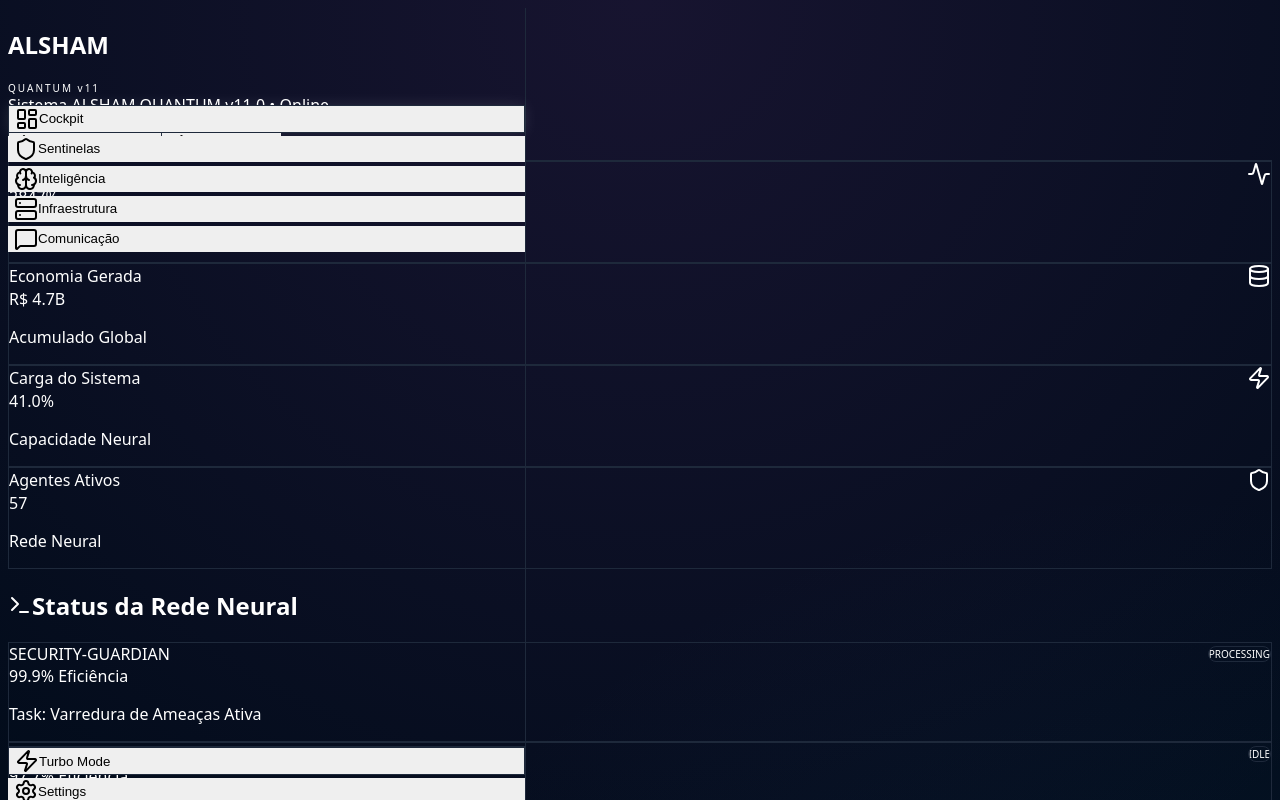
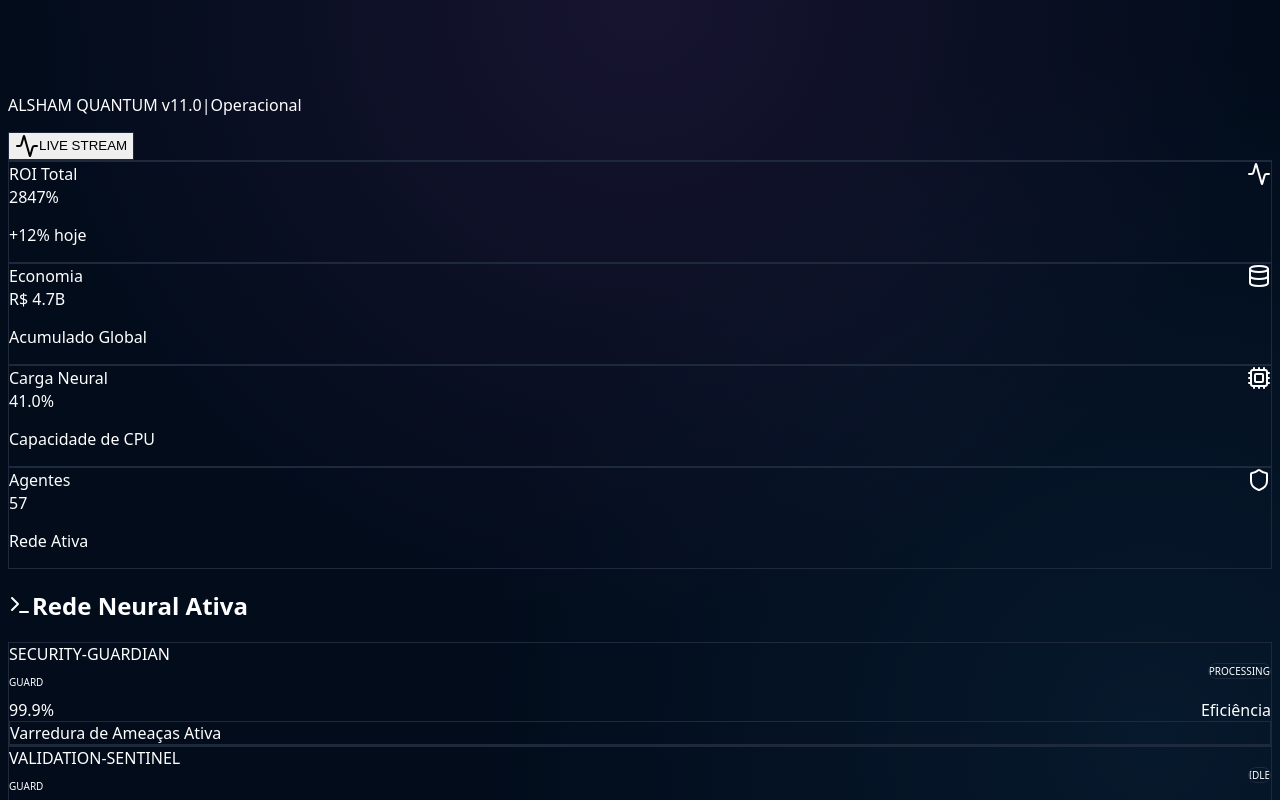
Before and after one commit to AbnadabyBonaparte/suna-alsham-automl, a Next.js app in the folder frontend/: page /dashboard in a window 1280 px wide. Shown: the top 800 px of the page. Built offline with nearby package versions, Linux system fonts and the light colour scheme.

Commit message:
fix: resolve NaN 3d error, fix layout overflow and card visibility

```diff
--- a/frontend/src/app/dashboard/layout.tsx
+++ b/frontend/src/app/dashboard/layout.tsx
@@ -6,9 +6,14 @@ export default function DashboardLayout({
   children: React.ReactNode;
 }) {
   return (
-    <div className="min-h-screen bg-black text-white flex">
-      <Sidebar />
-      <main className="flex-1 ml-64 relative z-0">
+    <div className="flex min-h-screen bg-black">
+      {/* Sidebar Fixa */}
+      <div className="fixed inset-y-0 z-50 w-64 hidden md:flex flex-col">
+        <Sidebar />
+      </div>
+
+      {/* Conteúdo Principal (com margem para não ficar embaixo da sidebar) */}
+      <main className="flex-1 md:pl-64 relative overflow-y-auto h-screen">
         {children}
       </main>
     </div>
--- a/frontend/src/app/dashboard/page.tsx
+++ b/frontend/src/app/dashboard/page.tsx
@@ -4,7 +4,7 @@ import { useEffect } from "react";
 import { Card, CardContent, CardHeader, CardTitle } from "@/components/ui/card";
 import { Badge } from "@/components/ui/badge";
 import { Button } from "@/components/ui/button";
-import { Activity, Shield, Zap, Database, Terminal } from "lucide-react";
+import { Activity, Shield, Zap, Database, Terminal, Cpu } from "lucide-react";
 import { useQuantumStore } from "@/lib/store";
 
 export default function DashboardPage() {
@@ -18,71 +18,81 @@ export default function DashboardPage() {
   }, [simulatePulse]);
 
   return (
-    <div className="p-8 space-y-8 min-h-screen bg-black text-white/90 font-sans selection:bg-purple-500/30">
+    <div className="p-8 space-y-8 text-white/90 font-sans selection:bg-purple-500/30">
 
-      <div className="flex flex-col md:flex-row justify-between items-start md:items-center gap-4 border-b border-white/10 pb-6">
+      {/* Header Section */}
+      <div className="flex flex-col md:flex-row justify-between items-start md:items-center gap-4 border-b border-white/10 pb-6 bg-black/20 backdrop-blur-sm sticky top-0 z-40">
         <div>
           <h1 className="text-4xl font-bold bg-clip-text text-transparent bg-gradient-to-r from-purple-400 via-fuchsia-300 to-white tracking-tight">
             Cockpit de Deus
           </h1>
-          <p className="text-white/50 mt-1 font-light tracking-wide">
-            Sistema ALSHAM QUANTUM v11.0 <span className="text-green-500 mx-2">•</span> Online
+          <p className="text-zinc-400 mt-1 font-light tracking-wide flex items-center gap-2">
+            <span className="inline-block w-2 h-2 rounded-full bg-green-500 animate-pulse"></span>
+            ALSHAM QUANTUM v11.0 <span className="text-zinc-600">|</span> Operacional
           </p>
         </div>
         <div className="flex gap-3">
           <Button
             variant="outline"
-            className={`border-purple-500/30 hover:bg-purple-900/20 transition-all ${isLive ? 'text-green-400 border-green-500/30 animate-pulse' : 'text-gray-400'}`}
+            className={`border-purple-500/30 bg-purple-500/10 hover:bg-purple-500/20 transition-all ${isLive ? 'text-green-400 border-green-500/30' : 'text-gray-400'}`}
             onClick={toggleLiveMode}
           >
             <Activity className="mr-2 h-4 w-4" />
-            {isLive ? "LIVE STREAM: ON" : "STREAM PAUSED"}
-          </Button>
-          <Button className="bg-white text-black hover:bg-gray-200 font-medium">
-            <Zap className="mr-2 h-4 w-4 fill-black" /> Iniciar Onda 2
+            {isLive ? "LIVE STREAM" : "PAUSED"}
           </Button>
         </div>
       </div>
 
+      {/* KPI Grid */}
       <div className="grid grid-cols-1 md:grid-cols-2 lg:grid-cols-4 gap-6">
         <KpiCard title="ROI Total" value={`${metrics.roi}%`} sub="+12% hoje" icon={Activity} color="text-purple-400" />
-        <KpiCard title="Economia Gerada" value={`R$ ${metrics.savings}B`} sub="Acumulado Global" icon={Database} color="text-green-400" />
-        <KpiCard title="Carga do Sistema" value={`${metrics.systemLoad.toFixed(1)}%`} sub="Capacidade Neural" icon={Zap} color="text-amber-400" />
-        <KpiCard title="Agentes Ativos" value={metrics.activeAgents.toString()} sub="Rede Neural" icon={Shield} color="text-blue-400" />
+        <KpiCard title="Economia" value={`R$ ${metrics.savings}B`} sub="Acumulado Global" icon={Database} color="text-green-400" />
+        <KpiCard title="Carga Neural" value={`${metrics.systemLoad.toFixed(1)}%`} sub="Capacidade de CPU" icon={Cpu} color="text-amber-400" />
+        <KpiCard title="Agentes" value={metrics.activeAgents.toString()} sub="Rede Ativa" icon={Shield} color="text-blue-400" />
       </div>
 
-      <div className="space-y-4">
+      {/* Agents Grid */}
+      <div className="space-y-6">
         <div className="flex items-center justify-between">
-          <h2 className="text-xl font-semibold text-white/80 flex items-center gap-2">
-            <Terminal className="h-5 w-5 text-purple-500" />
-            Status da Rede Neural
+          <h2 className="text-2xl font-bold text-white flex items-center gap-3">
+            <Terminal className="h-6 w-6 text-purple-500" />
+            Rede Neural Ativa
           </h2>
         </div>
 
-        <div className="grid grid-cols-1 md:grid-cols-2 lg:grid-cols-3 gap-6">
+        <div className="grid grid-cols-1 md:grid-cols-2 xl:grid-cols-3 gap-6">
           {agents.map((agent) => (
             <Card
               key={agent.id}
-              className="bg-black/40 border-white/10 backdrop-blur-md hover:border-purple-500/50 transition-all duration-500 group"
+              className="bg-zinc-900/40 border-white/5 backdrop-blur-sm hover:border-purple-500/50 hover:bg-zinc-900/60 transition-all duration-300 group"
             >
               <CardHeader className="flex flex-row items-center justify-between pb-2">
-                <CardTitle className="text-sm font-medium text-white/70 group-hover:text-purple-300 transition-colors">
-                  {agent.name}
-                </CardTitle>
+                <div className="space-y-1">
+                  <CardTitle className="text-sm font-medium text-zinc-200 group-hover:text-purple-300 transition-colors">
+                    {agent.name}
+                  </CardTitle>
+                  <p className="text-[10px] text-zinc-500 uppercase tracking-wider">{agent.role}</p>
+                </div>
                 <StatusBadge status={agent.status} />
               </CardHeader>
               <CardContent>
-                <div className="text-2xl font-bold text-white mb-1">
-                  {agent.efficiency.toFixed(1)}% <span className="text-xs font-normal text-white/30">Eficiência</span>
+                <div className="flex items-end justify-between mb-2">
+                   <div className="text-2xl font-bold text-white">
+                     {agent.efficiency.toFixed(1)}%
+                   </div>
+                   <span className="text-xs text-zinc-500 mb-1">Eficiência</span>
                 </div>
-                <p className="text-xs text-white/40 font-mono mt-2">
-                  Task: <span className="text-purple-300/80">{agent.currentTask}</span>
-                </p>
-                <div className="w-full bg-white/5 h-1 mt-4 rounded-full overflow-hidden">
+
+                <div className="w-full bg-black/50 h-1.5 rounded-full overflow-hidden">
                     <div
-                        className="bg-purple-500 h-full transition-all duration-1000 ease-in-out"
+                        className={`h-full transition-all duration-1000 ease-in-out ${getBarColor(agent.efficiency)}`}
                         style={{ width: `${agent.efficiency}%` }}
                     />
+                </div>
+
+                <div className="mt-4 flex items-center gap-2 text-xs text-zinc-400 bg-black/20 p-2 rounded border border-white/5">
+                  <span className="w-1.5 h-1.5 rounded-full bg-purple-500/50"></span>
+                  <span className="truncate font-mono text-purple-200/70">{agent.currentTask}</span>
                 </div>
               </CardContent>
             </Card>
@@ -95,14 +105,14 @@ export default function DashboardPage() {
 
 function KpiCard({ title, value, sub, icon: Icon, color }: any) {
   return (
-    <Card className="bg-black/40 border-white/10 backdrop-blur-md hover:bg-white/5 transition-colors">
+    <Card className="bg-zinc-900/40 border-white/5 backdrop-blur-sm">
       <CardHeader className="flex flex-row items-center justify-between space-y-0 pb-2">
-        <CardTitle className="text-sm font-medium text-white/60">{title}</CardTitle>
+        <CardTitle className="text-sm font-medium text-zinc-400">{title}</CardTitle>
         <Icon className={`h-4 w-4 ${color}`} />
       </CardHeader>
       <CardContent>
         <div className="text-2xl font-bold text-white">{value}</div>
-        <p className="text-xs text-white/40">{sub}</p>
+        <p className="text-xs text-zinc-500 mt-1">{sub}</p>
       </CardContent>
     </Card>
   );
@@ -110,15 +120,21 @@ function KpiCard({ title, value, sub, icon: Icon, color }: any) {
 
 function StatusBadge({ status }: { status: string }) {
     const colors: Record<string, string> = {
-        IDLE: "bg-gray-500/10 text-gray-400 border-gray-500/20",
+        IDLE: "bg-zinc-500/10 text-zinc-400 border-zinc-500/20",
         PROCESSING: "bg-blue-500/10 text-blue-400 border-blue-500/20 animate-pulse",
         LEARNING: "bg-purple-500/10 text-purple-400 border-purple-500/20",
         WARNING: "bg-amber-500/10 text-amber-400 border-amber-500/20",
         ERROR: "bg-red-500/10 text-red-400 border-red-500/20",
     };
     return (
-        <Badge variant="outline" className={`${colors[status] || colors.IDLE} border font-mono text-[10px]`}>
+        <Badge variant="outline" className={`${colors[status] || colors.IDLE} border font-mono text-[10px] uppercase`}>
             {status}
         </Badge>
     );
 }
+
+function getBarColor(efficiency: number) {
+  if (efficiency > 90) return "bg-gradient-to-r from-purple-500 to-blue-500";
+  if (efficiency > 70) return "bg-blue-500";
+  return "bg-amber-500";
+}
--- a/frontend/src/components/quantum/ParticleField.tsx
+++ b/frontend/src/components/quantum/ParticleField.tsx
@@ -3,24 +3,31 @@
 import { useRef, useMemo } from "react";
 import { Canvas, useFrame } from "@react-three/fiber";
 import { Points, PointMaterial } from "@react-three/drei";
-import * as random from "maath/random/dist/maath-random.cjs";
+
+// Função Matemática Segura (Sem bibliotecas externas para evitar NaN)
+function generateSafeParticles(count: number, radius: number) {
+  const positions = new Float32Array(count * 3);
+  for (let i = 0; i < count; i++) {
+    const r = radius * Math.cbrt(Math.random());
+    const theta = Math.random() * 2 * Math.PI;
+    const phi = Math.acos(2 * Math.random() - 1);
+
+    const x = r * Math.sin(phi) * Math.cos(theta);
+    const y = r * Math.sin(phi) * Math.sin(theta);
+    const z = r * Math.cos(phi);
+
+    // Trava de segurança absoluta: Se der NaN, vira 0
+    positions[i * 3] = isNaN(x) ? 0 : x;
+    positions[i * 3 + 1] = isNaN(y) ? 0 : y;
+    positions[i * 3 + 2] = isNaN(z) ? 0 : z;
+  }
+  return positions;
+}
 
 function Stars(props: any) {
   const ref = useRef<any>();
 
-  // Otimização e Blindagem Matemática
-  const [sphere] = useMemo(() => {
-    // Gera 5000 pontos numa esfera de raio 1.5
-    // A blindagem garante que Float32Array seja usado corretamente
-    const data = random.inSphere(new Float32Array(5000), { radius: 1.5 });
-
-    // Verificação de Segurança: Remove NaNs (Blindagem contra erro do Three.js)
-    for (let i = 0; i < data.length; i++) {
-      if (isNaN(data[i])) data[i] = 0;
-    }
-
-    return [data];
-  }, []);
+  const sphere = useMemo(() => generateSafeParticles(5000, 1.5), []);
 
   useFrame((state, delta) => {
     if (ref.current) {
@@ -34,7 +41,7 @@ function Stars(props: any) {
       <Points ref={ref} positions={sphere} stride={3} frustumCulled={false} {...props}>
         <PointMaterial
           transparent
-          color="#a855f7" // Roxo Neon
+          color="#a855f7"
           size={0.002}
           sizeAttenuation={true}
           depthWrite={false}
```
